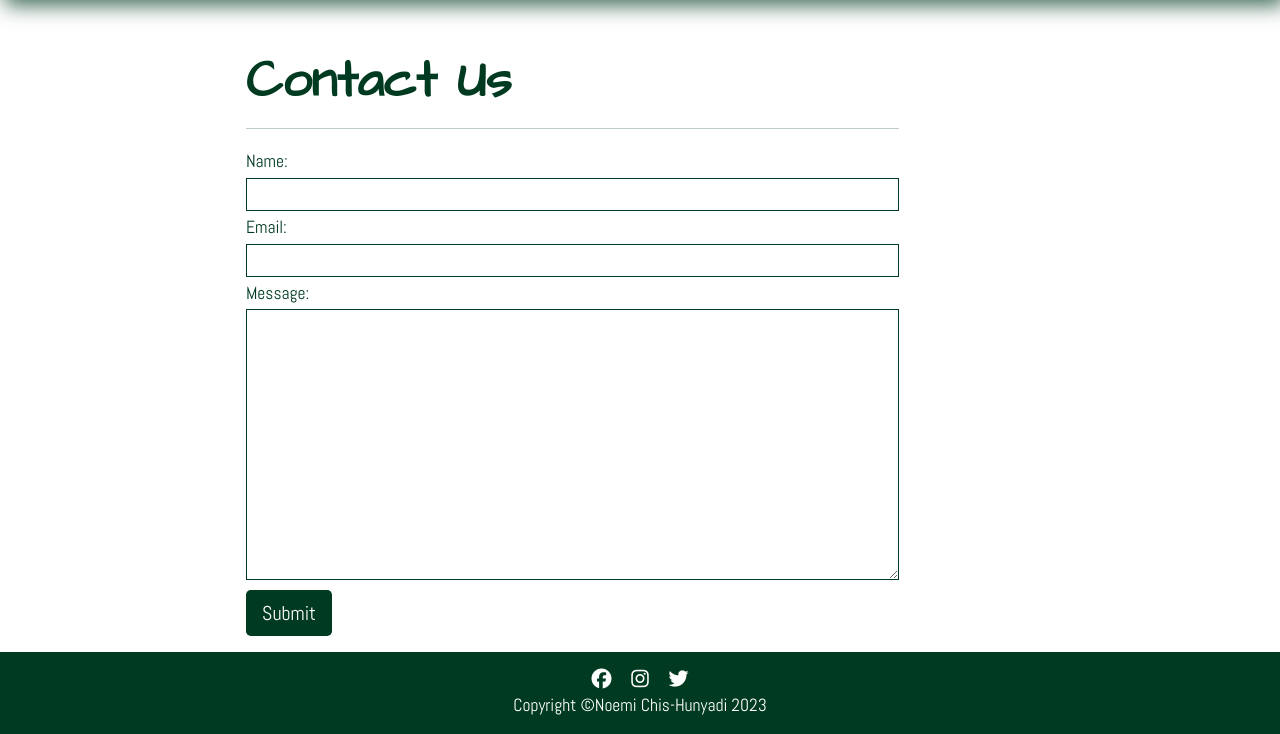
After one commit to noemichis/out-n-about, a Django app: page /contact in a window 1280 px wide. The commit adds this page. Shown: the part 341-1075 px from the top of the page. Run offline with Django 3.2, Linux system fonts and the light colour scheme; data that the repository does not hold is empty; some libraries are stand-ins or nearby versions.

Commit message:
Add contact.html and style

```diff
--- a/static/css/style.css
+++ b/static/css/style.css
@@ -147,6 +147,12 @@ hr {
     color: #003b21;
     font-size: 1.25rem;
     font-weight: bold;
+}
+
+/* Contact Form */
+
+#contact-form p {
+    margin-bottom: 0;
 }
 
 /* Hero section */
@@ -312,9 +318,10 @@ textarea.form-control {
     box-shadow: 1px 0 5px #003b21;
 }
 
-/* Override accounts form input */
+/* Override basic form styles */
 
-input {
+input,
+textarea {
     width: 100%;
     padding: 2.5px;
     border: 1px solid #003b21;
@@ -322,6 +329,10 @@ input {
 
 input#id_remember {
     width: auto;
+}
+
+label {
+    padding: 3px 0;
 }
 
 /* Footer */
--- /dev/null
+++ b/templates/contact.html
@@ -0,0 +1,21 @@
+{% extends "base.html" %}
+{% load static %}
+{% block content %}
+<div class="container post-container mx-auto px-3">
+    <div class="row">
+        <div class="col-12 col-md-10 mt-5">
+            <h1>Contact Us</h1>
+            <hr>
+        </div>
+    </div>
+    <div class="d-flex row">
+        <div class="col-12 col-md-10">
+            <form method="post" id="contact-form">
+                {% csrf_token %}
+                {{ form.as_p }}
+                <button class="btn btn-success btn-lg px-3 mb-3" type="submit">Submit</button>
+            </form>
+        </div>
+    </div>
+</div>
+{% endblock content %}
```
